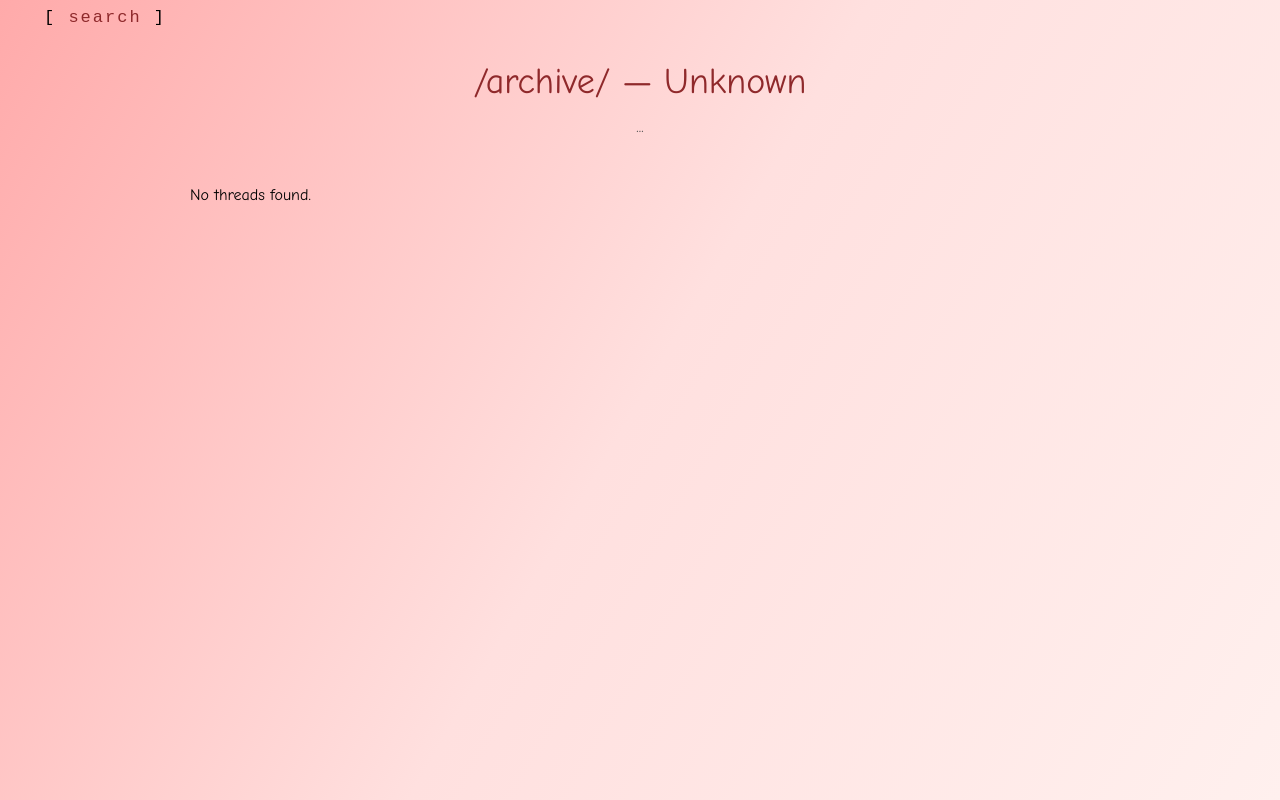
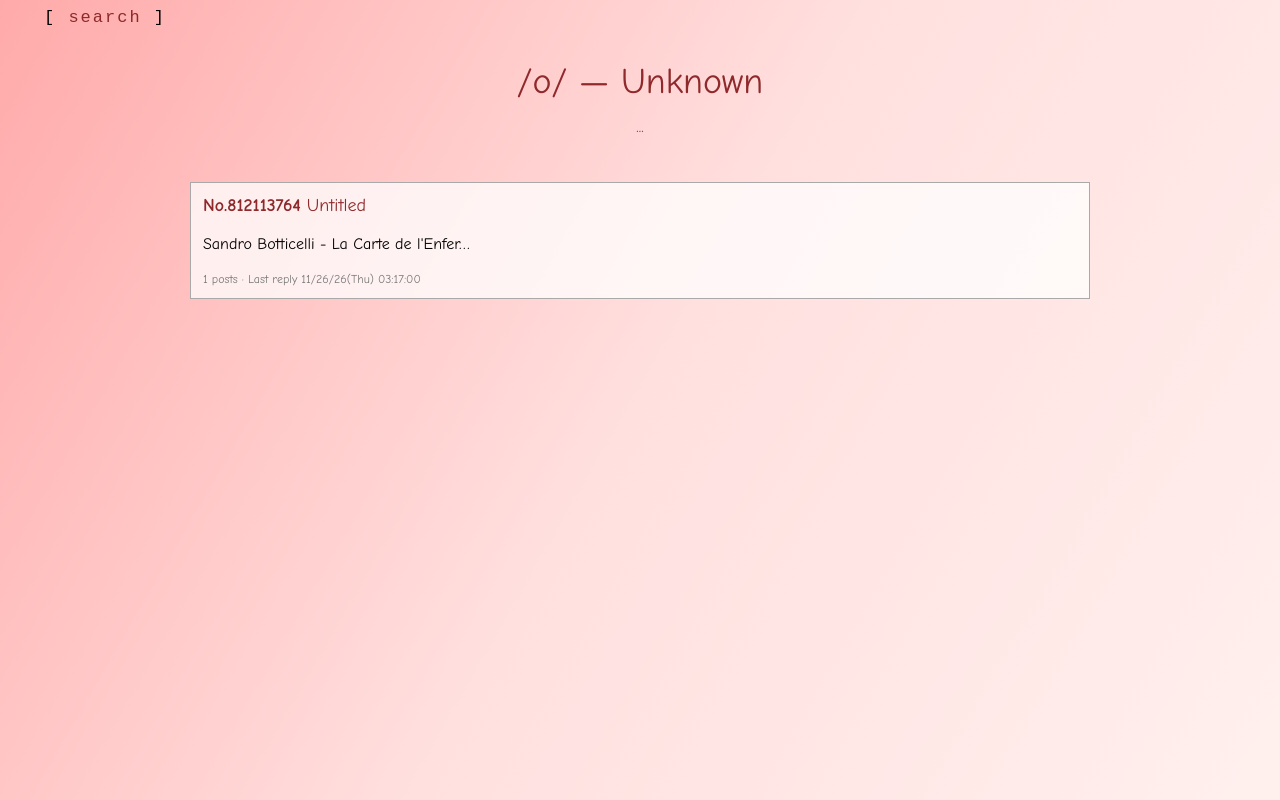
Before and after one commit to sonyaminamii/3chin, a plain HTML site: page boards/o.html in a window 1280 px wide. Drawn offline with Linux system fonts and the light colour scheme.

Commit message:
Update board header and data attribute in o.html

```diff
--- a/boards/o.html
+++ b/boards/o.html
@@ -14,13 +14,13 @@
 </div>
 
 <header class="board-header">
-<h1>/archive/ — Unknown</h1>
+<h1>/o/ — Unknown</h1>
 <p>...</p>
 </header>
 
 <div id="thread-list"
      class="thread-list"
-     data-board="archive">
+     data-board="o">
 </div>
 
 </main>
```
